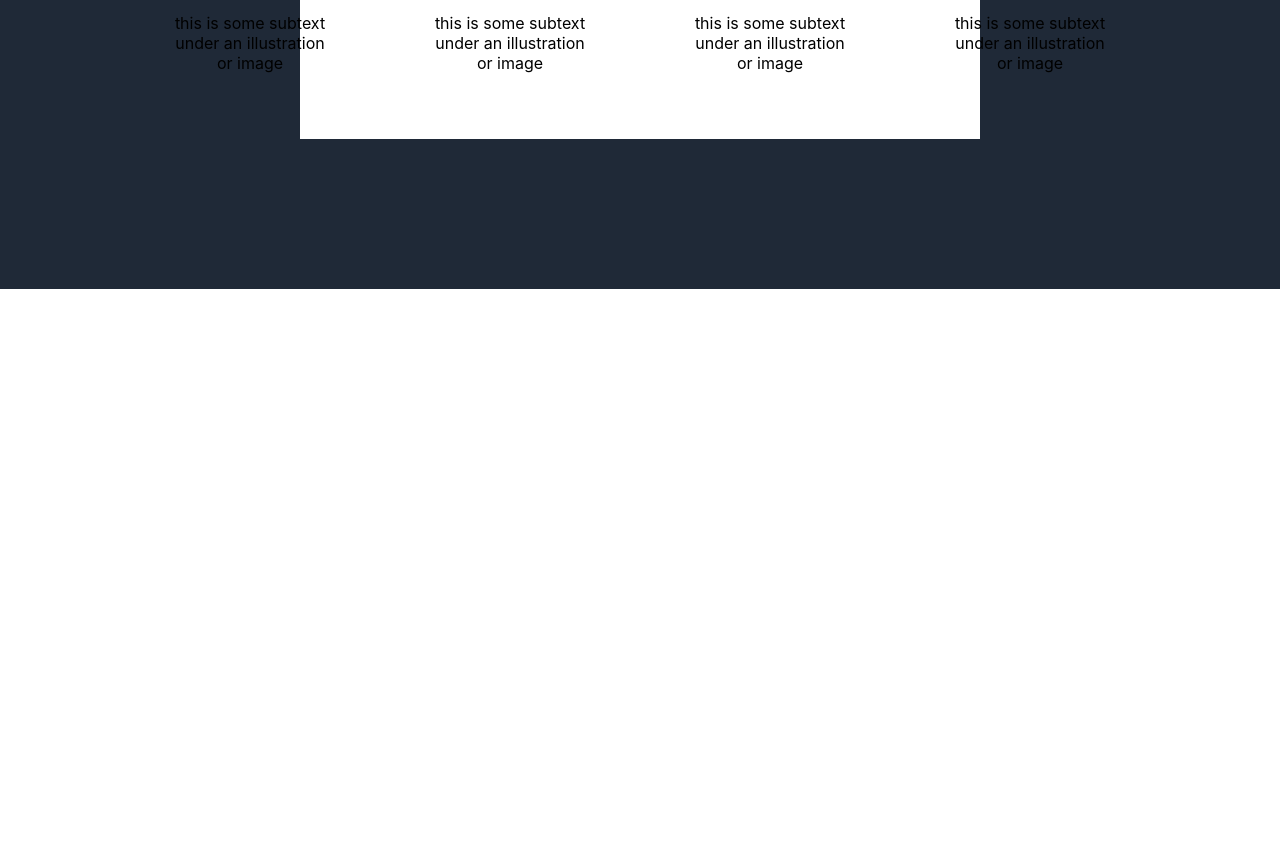
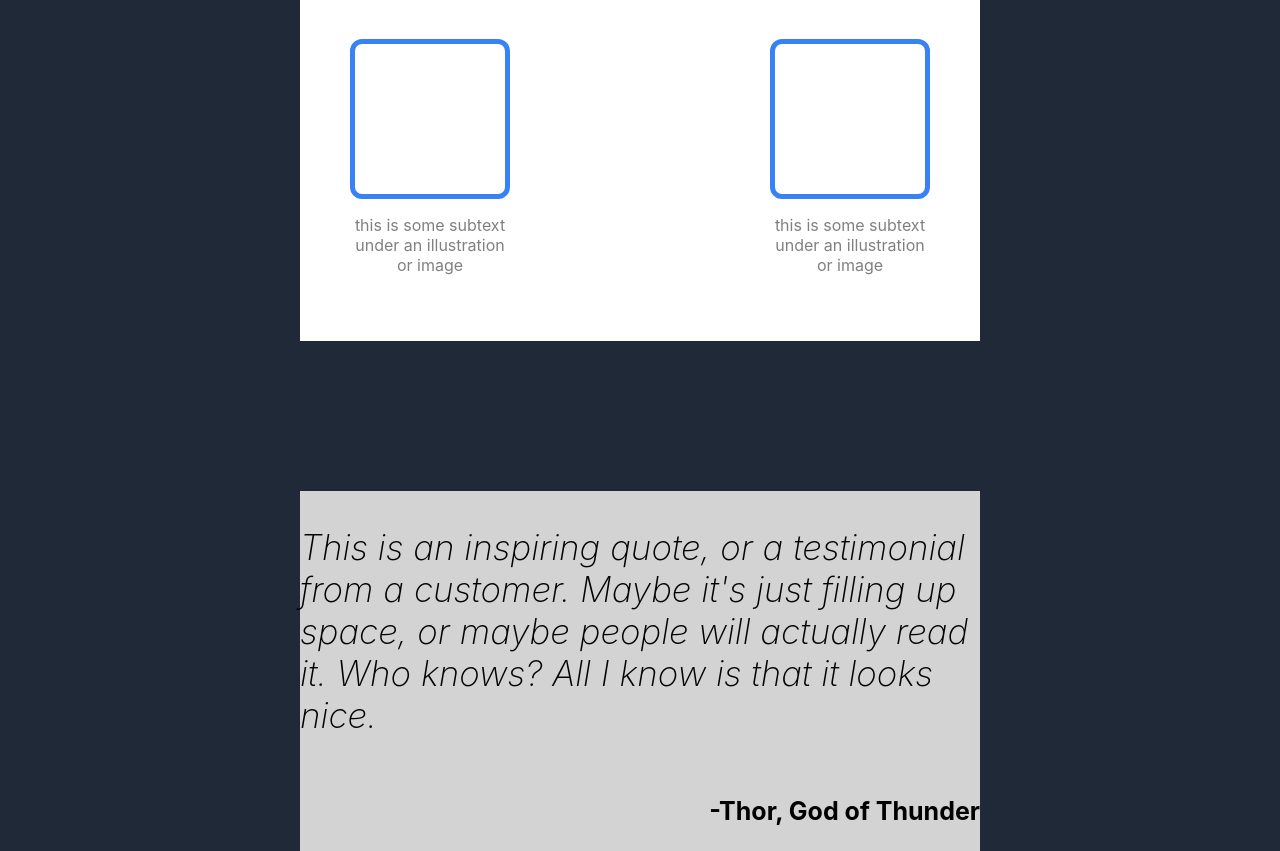
Before and after one commit to robertpinl/odin-landing-page, a plain HTML site: page index.html in a window 1280 px wide. Shown: the part 1094-1945 px from the top of the page. Before the commit the page ends 1383 px from the top, so only its background shows below. Drawn offline with Linux system fonts and the light colour scheme.

Commit message:
Add quote section

```diff
--- a/index.html
+++ b/index.html
@@ -7,13 +7,14 @@
     <link rel="stylesheet" href="./style.css">
 </head>
 <body>
+    <div class="page-content">
         <div class="header">
             <div class="header-top">
                 <h3 class="header-logo">Header logo</h3>
                 <ul>
-                <li><a class ="header-link" href="#">header link one</a></li>
-                <li><a class ="header-link" href="#">header link two</a></li>
-                <li><a class ="header-link" href="#">header link three</a></li>
+                    <li><a class="header-link" href="#">header link one</a></li>
+                    <li><a class="header-link" href="#">header link two</a></li>
+                    <li><a class="header-link" href="#">header link three</a></li>
                 </ul>
             </div>
 
@@ -51,6 +52,15 @@
                     </div>
                 </div>
             </div>
+
+            <div class="quote-content">
+                <div class="text-context">
+                    <p class="quote-text">This is an inspiring quote, or a testimonial from a customer. Maybe it's just filling up space, or maybe people will actually read it. Who knows? All I know
+                        is that it looks nice.</p>
+                    <p class="quote-author">-Thor, God of Thunder</p>
+                </div>
+            </div>
+        </div>
     </div>
 </body>
 </html>
--- a/style.css
+++ b/style.css
@@ -8,6 +8,11 @@
   ul {
     display: flex;
     list-style-type: none;
+  }
+
+  .page-content {
+    display: flex;
+    /* flex-direction: column; */
   }
 
   .header {
@@ -38,7 +43,7 @@
 
   .header-content {
     display: flex;
-    margin: 150px;
+    margin: 150px 150px 0px;
   }
 
   .header-content-left {
@@ -61,7 +66,7 @@
     color: lightgray;
   }
 
-  .darkgray-text {
+  .darkgrey-text {
     color: gray;
   }
 
@@ -105,6 +110,8 @@
     display: flex;
     align-items: center;
     justify-content: space-between;
+    flex-wrap: wrap;
+    align-items: center;
   }
 
   .information-detail {
@@ -128,3 +135,28 @@
     flex-wrap: wrap;
     text-align: center;
   }
+
+  .quote-content {
+    display: flex;
+    margin: 0px 150px;
+    background-color: lightgray;
+    justify-content: center;
+  }
+
+  .text-context {
+    display: flex;
+    flex-direction: column;
+    justify-content: center;
+  }
+
+  .quote-text {
+    font-size: 35px;
+    font-weight: 200;
+    font-style: italic;
+  }
+
+  .quote-author {
+    font-size: 25px;
+    font-weight: bold;
+    align-self: flex-end;
+  }
```
Lines whose indentation alone changed are shown as unchanged.
